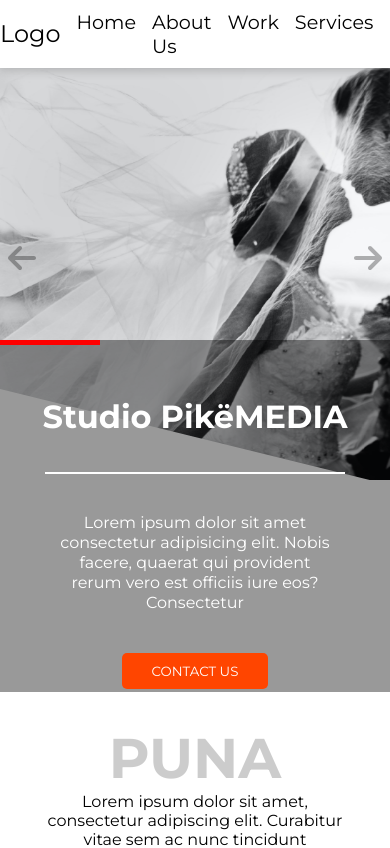
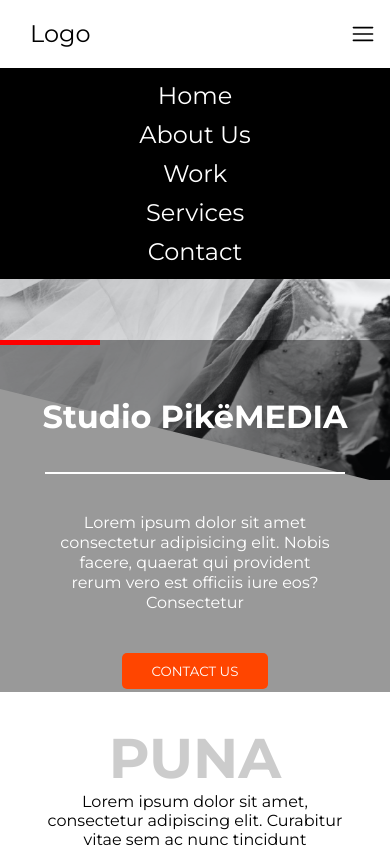
Before and after one commit to Naitneg/studiopreview, a React (Create React App) app: page / in a window 390 px wide. Shown: the top 848 px of the page. Built offline with nearby package versions, Linux system fonts and the light colour scheme.

Commit message:
adding hamburger menu

```diff
--- a/package.json
+++ b/package.json
@@ -9,6 +9,7 @@
     "@testing-library/jest-dom": "^5.16.5",
     "@testing-library/react": "^13.4.0",
     "@testing-library/user-event": "^13.5.0",
+    "emailjs-com": "^3.2.0",
     "react": "^18.2.0",
     "react-dom": "^18.2.0",
     "react-icons": "^4.7.1",
--- a/src/Components/Modal/Modal.js
+++ b/src/Components/Modal/Modal.js
@@ -1,14 +1,68 @@
-import React from "react";
+import React, { useState } from "react";
+import emailjs from "emailjs-com";
 import "./modal.css";
 import { AiFillCloseCircle } from "react-icons/ai";
+
+const INITIAL_FORM = {
+  emri: "",
+  email: "",
+  adresa: "",
+  qyteti: "",
+  shteti: "",
+  zip: "",
+  mesazhi: "",
+};
+
 function Modal(props) {
+  const [formFields, setFormFields] = useState(INITIAL_FORM);
+  const { emri, email, adresa, qyteti, shteti, zip, mesazhi } = formFields;
+
+  const resetForms = () => {
+    setFormFields(INITIAL_FORM);
+  };
+
+  const handleSubmit = (e) => {
+    e.preventDefault();
+    emailjs
+      .send(
+        "service_jnxxlw5",
+        "template_feibfoe",
+        {
+          from_name: emri,
+          from_email: email,
+          city: qyteti,
+          address: adresa,
+          state: shteti,
+          zid: zip,
+          message: mesazhi,
+        },
+        "jVTb7TITLl0XOzWuh"
+      )
+      .then(
+        () => {
+          alert("Your message was sent successfully!");
+        },
+        (error) => {
+          console.error(error);
+          alert(
+            "There was an error sending your message. Please try again later."
+          );
+        }
+      );
+    resetForms();
+  };
+
+  const handleChange = (e) => {
+    const { name, value } = e.target;
+    setFormFields({ ...formFields, [name]: value });
+  };
   return (
     <div className={`modal ${props.showComponent ? "slide-in" : "slide-out"}`}>
       <div className="close" onClick={props.onClose}>
         <AiFillCloseCircle />
       </div>
       <h3>Almost There!</h3>
-      <form className="modal-form">
+      <form className="modal-form" onSubmit={handleSubmit}>
         <div className="modal-inputs">
           <div>
             <label htmlFor="name">Full name</label>
@@ -16,6 +70,9 @@ function Modal(props) {
               type="text"
               style={{ width: "23rem" }}
               placeholder="Emri dhe Mbiemri"
+              name="emri"
+              value={emri}
+              onChange={handleChange}
             />
           </div>
           <div>
@@ -24,6 +81,9 @@ function Modal(props) {
               type="email"
               style={{ width: "23rem" }}
               placeholder="Email"
+              name="email"
+              value={email}
+              onChange={handleChange}
             />
           </div>
         </div>
@@ -34,6 +94,9 @@ function Modal(props) {
               type="text"
               style={{ width: "800px" }}
               placeholder={`Rr. "Mbreteresha Teutë"`}
+              name="adresa"
+              value={adresa}
+              onChange={handleChange}
             />
           </div>
         </div>
@@ -44,6 +107,9 @@ function Modal(props) {
               type="text"
               style={{ width: "21rem" }}
               placeholder="Qyteti"
+              name="qyteti"
+              value={qyteti}
+              onChange={handleChange}
             />
           </div>
           <div>
@@ -52,6 +118,9 @@ function Modal(props) {
               type="text"
               placeholder="Shteti"
               style={{ width: "14rem" }}
+              name="shteti"
+              value={shteti}
+              onChange={handleChange}
             />
           </div>
           <div>
@@ -60,13 +129,22 @@ function Modal(props) {
               type="number"
               style={{ width: "5rem" }}
               placeholder="Postal"
+              name="zip"
+              value={zip}
+              onChange={handleChange}
             />
           </div>
         </div>
         <div className="modal-inputs">
           <div>
             <label htmlFor="textarea">Message</label>
-            <textarea name="textarea" cols="70" rows="10"></textarea>
+            <textarea
+              name="mesazhi"
+              cols="70"
+              rows="10"
+              value={mesazhi}
+              onChange={handleChange}
+            ></textarea>
           </div>
         </div>
         <button>SEND</button>
--- a/src/Components/Navbar.css
+++ b/src/Components/Navbar.css
@@ -34,6 +34,7 @@
   text-decoration: none;
   font-size: 1.5rem;
   margin-right: 1rem;
+  margin-left: 15px;
   cursor: pointer;
 }
 
@@ -70,3 +71,56 @@ a {
   visibility: visible;
   transform: scaleX(1);
 }
+
+.hamburger-menu {
+  display: none;
+}
+
+@media screen and (max-width: 600px) {
+  .hamburger-menu {
+    display: block;
+    font-size: 1.5rem;
+  }
+  .navbar-links {
+    position: absolute;
+    display: flex;
+    flex-direction: column;
+    justify-content: center;
+    align-items: center;
+    left: 0;
+    width: 100%;
+    background: rgba(0, 0, 0, 1);
+    top: 100%;
+    height: 25vh;
+    animation: fade-in 0.5s ease-in-out;
+    z-index: 1;
+  }
+  .navbar-link {
+    font-size: 24px;
+    font-weight: 500;
+    margin: 5px 0;
+    color: white;
+  }
+  .navbar-container {
+    display: flex;
+    justify-content: space-between;
+    margin: 0 15px;
+  }
+  .navbar-hide {
+    display: none;
+  }
+  .navbar.hide {
+    top: 0vh;
+  }
+}
+@keyframes fade-in {
+  0% {
+    opacity: 0;
+    top: 50%;
+  }
+
+  100% {
+    opacity: 1;
+    top: 100%;
+  }
+}
--- a/src/Components/Navbar.js
+++ b/src/Components/Navbar.js
@@ -1,9 +1,15 @@
 import React, { useEffect, useState } from "react";
 import { Link } from "react-scroll";
+import { RxHamburgerMenu } from "react-icons/rx";
 import "./Navbar.css";
 const Navbar = () => {
   const [showNavbar, setShowNavbar] = useState(true);
   const [prevScrollPos, setPrevScrollPos] = useState(0);
+  const [openMenu, setOpenMenu] = useState(false);
+
+  const menuHandler = () => {
+    setOpenMenu(!openMenu);
+  };
 
   useEffect(() => {
     const handleScroll = () => {
@@ -26,7 +32,10 @@ const Navbar = () => {
         <Link to="/" className="navbar-brand">
           Logo
         </Link>
-        <div className="navbar-links">
+        <RxHamburgerMenu className="hamburger-menu" onClick={menuHandler} />
+        <div
+          className={!openMenu ? "navbar-links" : "navbar-links navbar-hide"}
+        >
           <Link to="home" smooth={true} duration={500} className="navbar-link">
             Home
           </Link>
```
Also changed, not shown: 1 other file (tests, documents, lock files or other folders).
